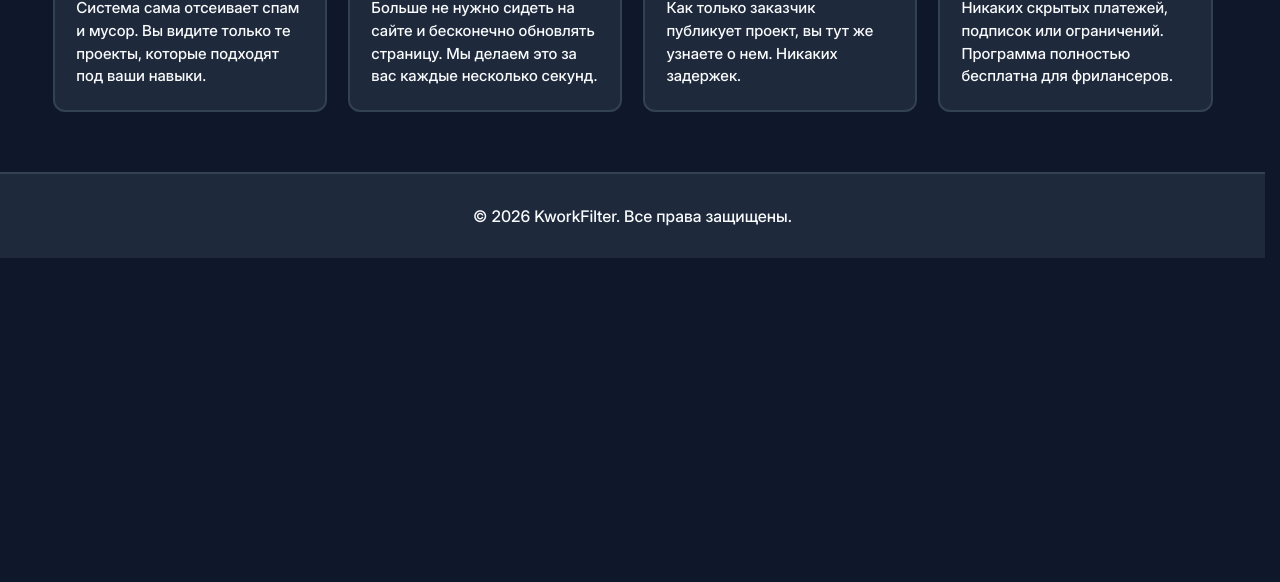
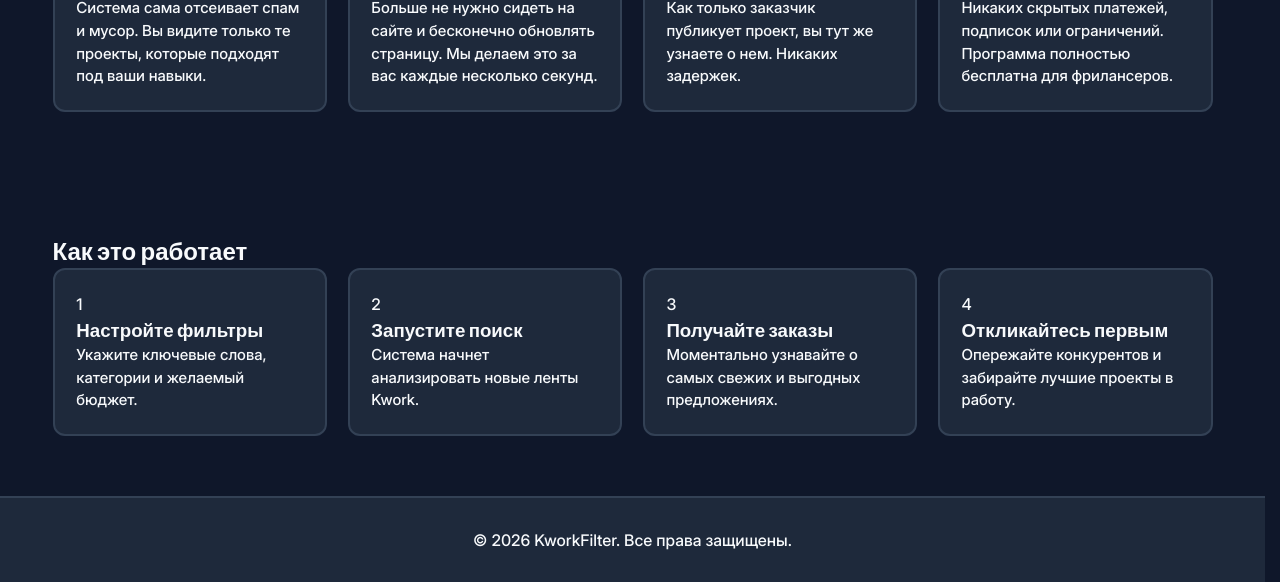
Before and after one commit to semenutkin60-maker/kwork-filter, a website: page index.html in a window 1280 px wide. Shown: the part 644-1226 px from the top of the page. Before the commit the page ends 902 px from the top, so only its background shows below. Drawn offline with Linux system fonts and the light colour scheme.

Commit message:
Закончена разметка секций how-work

```diff
--- a/index.html
+++ b/index.html
@@ -91,6 +91,44 @@
                 </div>
             </div>
         </section>
+
+        <section class="how-work indentations">
+            <div class="how-work__info container">
+                <h2 class="how-work__title">Как это работает</h2>
+            </div>
+            <div class="how-work__cell container cards">
+                <ul class="cards__list">
+                    <li class="cards__item">
+                        <div class="cards__item-step-number">1</div>
+                        <h3 class="cards_item-title">Настройте фильтры</h3>
+                        <div class="cards__item-description">
+                            <p>Укажите ключевые слова, категории и желаемый бюджет.</p>
+                        </div>
+                    </li>
+                    <li class="cards__item">
+                        <div class="cards__item-step-number">2</div>
+                        <h3 class="cards_item-title">Запустите поиск</h3>
+                        <div class="cards__item-description">
+                            <p>Система начнет анализировать новые ленты Kwork.</p>
+                        </div>
+                    </li>
+                    <li class="cards__item">
+                        <div class="cards__item-step-number">3</div>
+                        <h3 class="cards_item-title">Получайте заказы</h3>
+                        <div class="cards__item-description">
+                            <p>Моментально узнавайте о самых свежих и выгодных предложениях.</p>
+                        </div>
+                    </li>
+                    <li class="cards__item">
+                        <div class="cards__item-step-number">4</div>
+                        <h3 class="cards_item-title">Откликайтесь первым</h3>
+                        <div class="cards__item-description">
+                            <p>Опережайте конкурентов и забирайте лучшие проекты в работу.</p>
+                        </div>
+                    </li>
+                </ul>
+            </div>
+        </section>
     </main>
 
     <footer class="footer">
```
